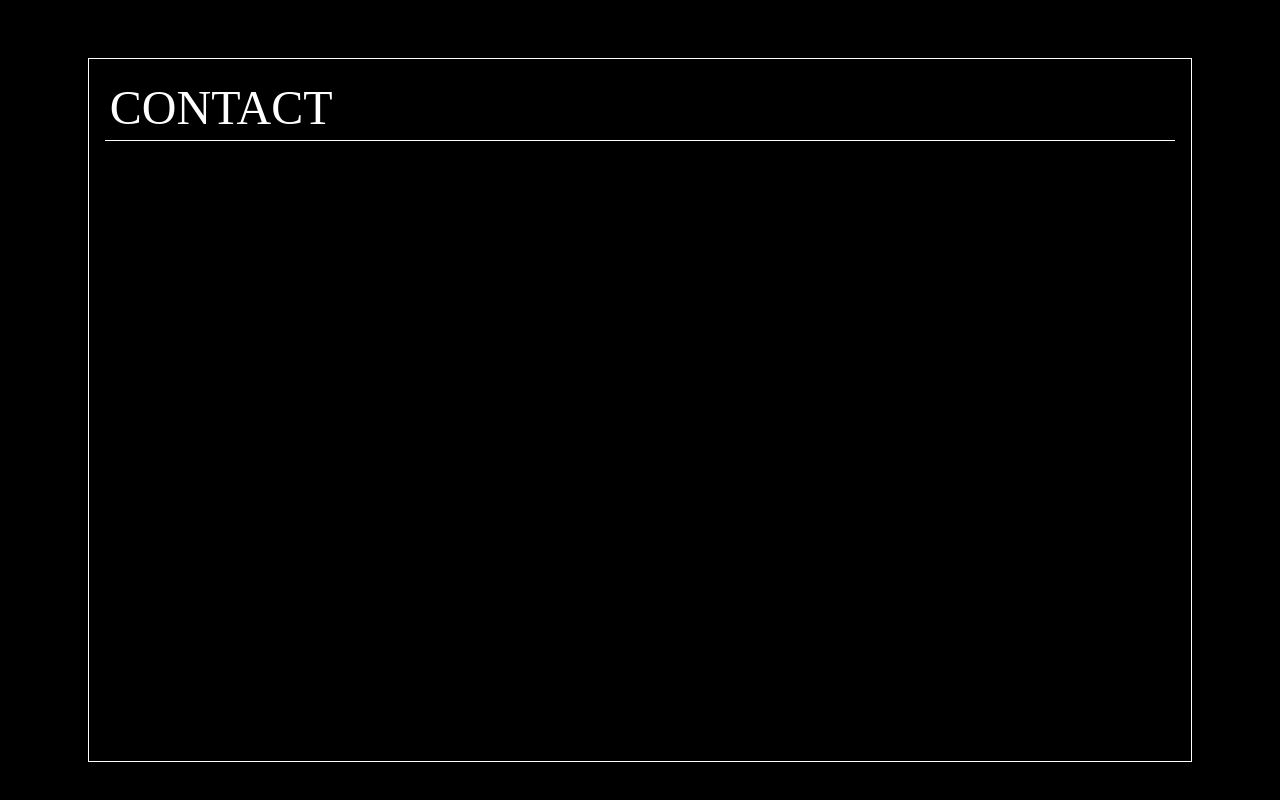
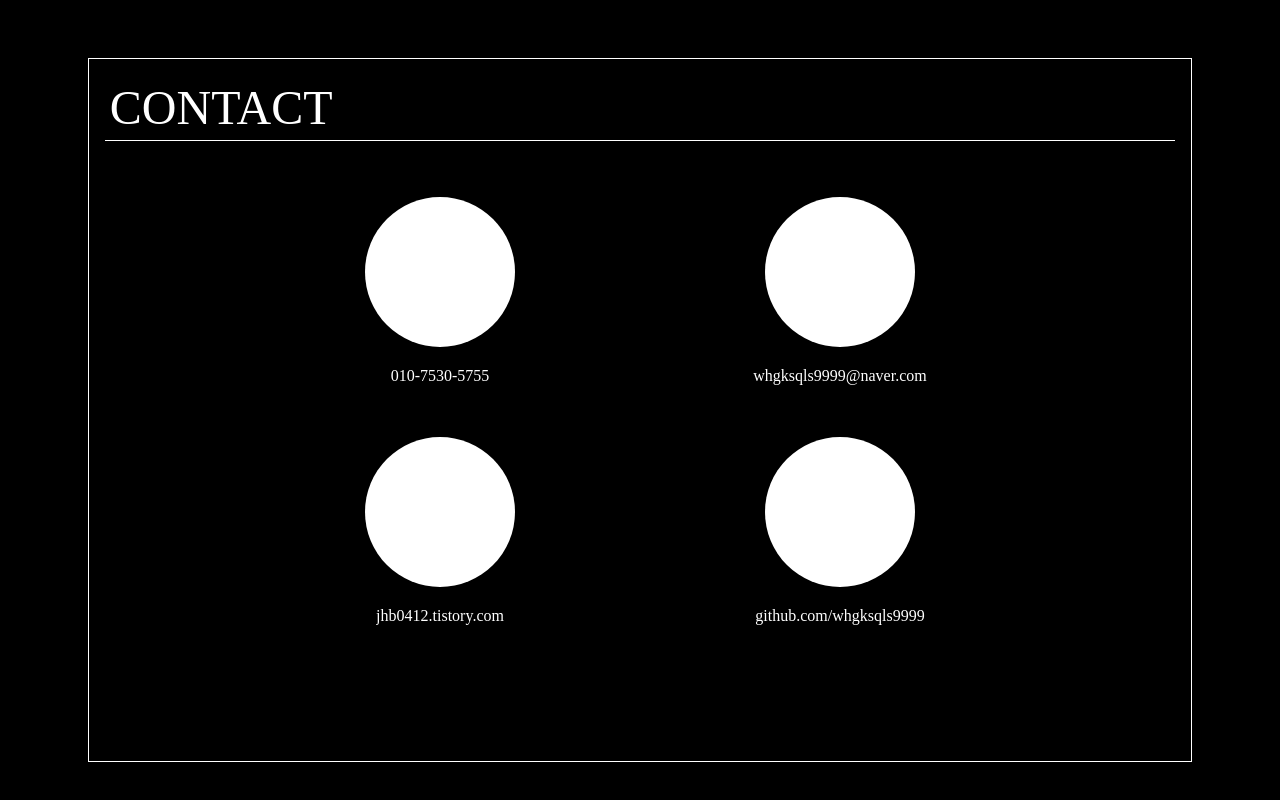
Before and after one commit to whgksqls9999/introduce_page, a React (Create React App) app: page / in a window 1280 px wide. Shown: the part 3190-3990 px from the top of the page. Built offline with nearby package versions, Linux system fonts and the light colour scheme; a web font is replaced by a local one.

Commit message:
feat: contact 페이지 url 구현

```diff
--- a/src/App.css
+++ b/src/App.css
@@ -305,6 +305,40 @@
   }
 }
 
+.contact-list{
+  display: flex;
+  flex-wrap: wrap;
+  width: 800px;
+  margin-left: auto;
+  margin-right: auto;
+}
+
+.contact-list a{
+  text-decoration: none;
+  text-align: center;
+  display: flex;
+  flex-direction: column;
+  align-items: center;
+}
+
+.contact-list-item{
+  margin-top: 40px;
+  width: 50%;
+  height: 200px;
+  text-align: center;
+  display: flex;
+  flex-direction: column;
+  align-items: center;
+}
+
+.contact-list-item-img{
+  background-color: white;
+  border-radius: 50%;
+  width: 150px;
+  height: 150px;
+  margin-bottom: 20px;
+}
+
 @font-face {
   font-family: 'GmarketSansMedium';
   src: url('https://cdn.jsdelivr.net/gh/projectnoonnu/noonfonts_2001@1.1/GmarketSansLight.woff') format('woff');
--- /dev/null
+++ b/src/component/contact/ContactList.js
@@ -0,0 +1,30 @@
+import React from "react";
+
+const ContactList = React.memo(() => {
+  return (
+    <div className="contact-list">
+      <div className="contact-list-item">
+        <div className="contact-list-item-img"></div>
+        <div>010-7530-5755</div>
+      </div>
+      <div className="contact-list-item">
+        <div className="contact-list-item-img"></div>
+        <div>whgksqls9999@naver.com</div>
+      </div>
+      <div className="contact-list-item">
+        <a href="https://jhb0412.tistory.com/" target="_blank">
+          <div className="contact-list-item-img"></div>
+          <div>jhb0412.tistory.com</div>
+        </a>
+      </div>
+      <div className="contact-list-item">
+        <a href="https://github.com/whgksqls9999" target="_blank">
+          <div className="contact-list-item-img"></div>
+          <div>github.com/whgksqls9999</div>
+        </a>
+      </div>
+    </div>
+  );
+});
+
+export default ContactList;
--- a/src/view/ContactView.js
+++ b/src/view/ContactView.js
@@ -1,3 +1,5 @@
+import ContactList from "../component/contact/ContactList";
+
 import React from "react";
 
 const ContactView = React.memo(() => {
@@ -6,6 +8,7 @@ const ContactView = React.memo(() => {
     <div className="view">
       <div className="border">
         <div className="title">CONTACT</div>
+        <ContactList />
       </div>
     </div>
   );
```
